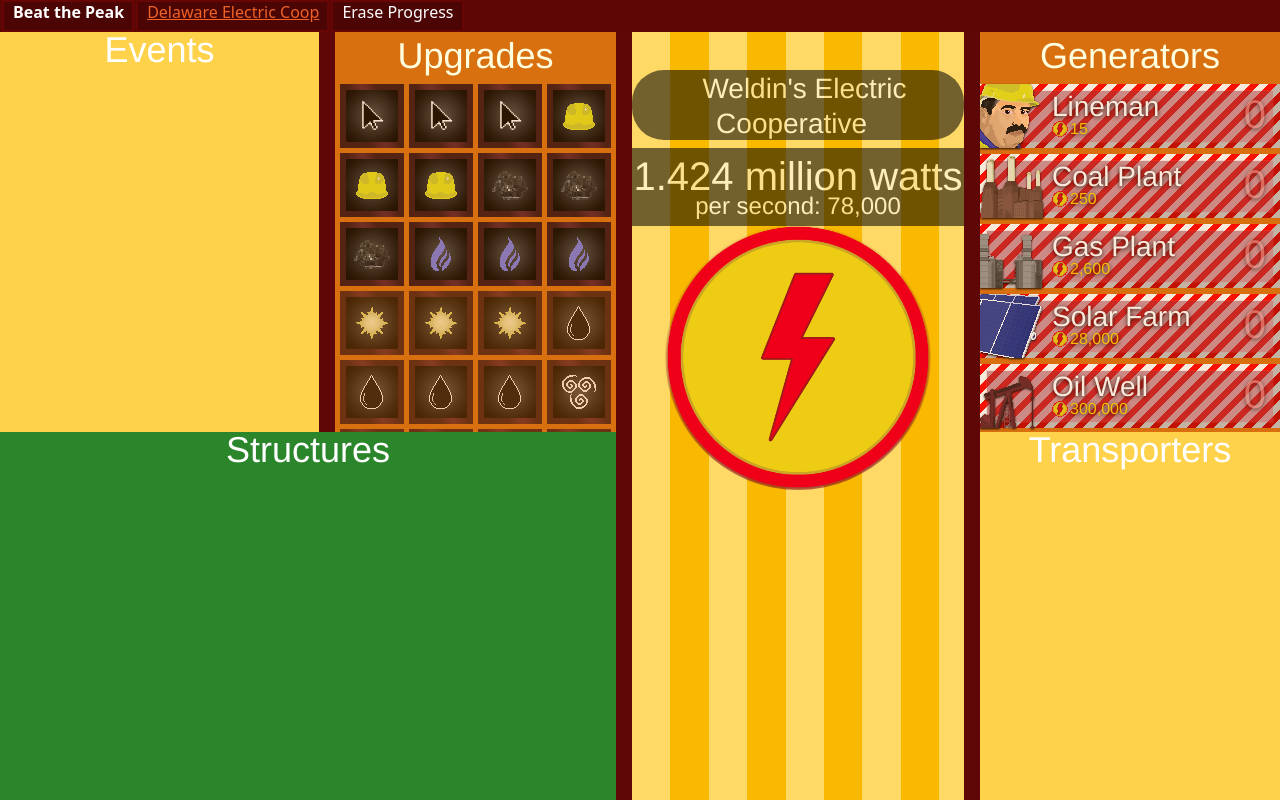
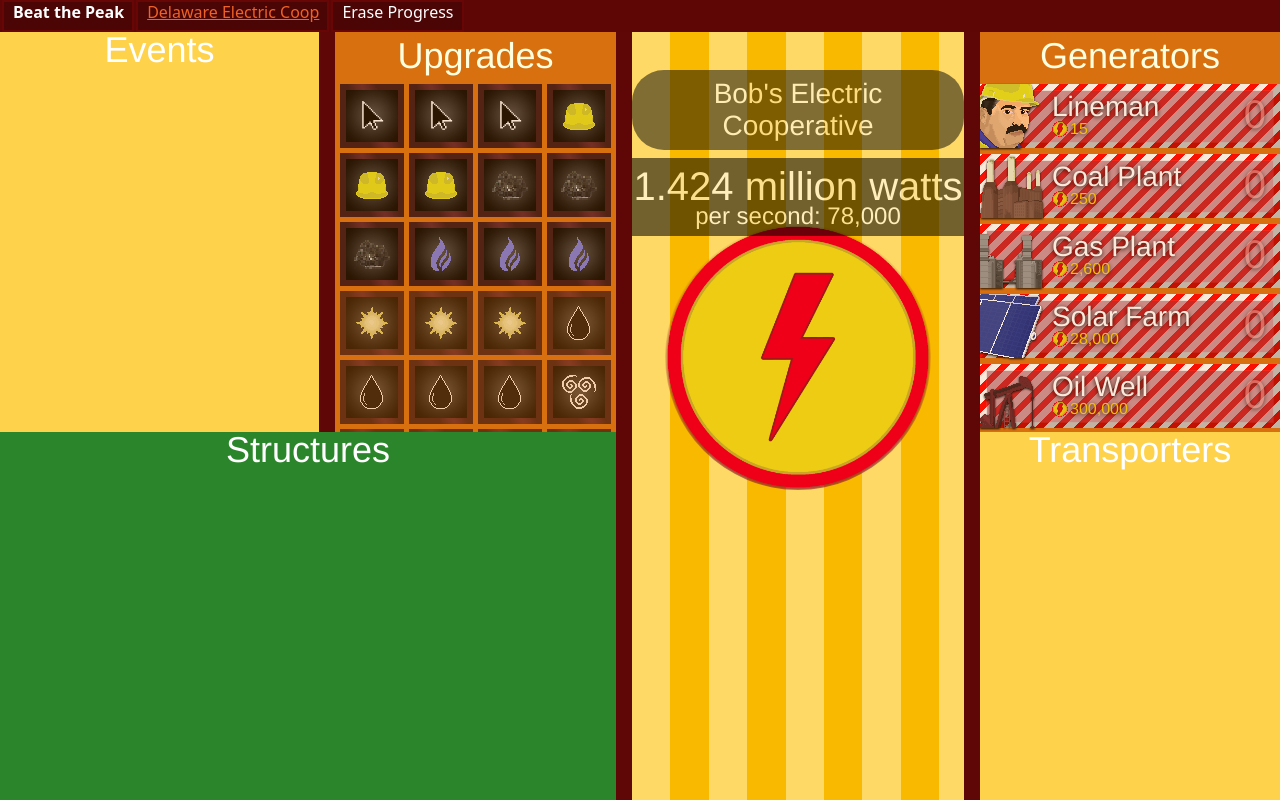
Before and after one commit to weldindunn/beat-the-peak, a React (Create React App) app: page / in a window 1280 px wide. Built offline with nearby package versions, Linux system fonts and the light colour scheme.

Commit message:
Added ability to change name

```diff
--- a/src/App.tsx
+++ b/src/App.tsx
@@ -14,6 +14,9 @@ function App() {
   window.onload = function() {
     load();
   }
+
+  //Player's name
+  const [name, setName] = useState<string>("Bob");
 
   //The number of watts and watts generated per second
   const [watts, setWatts] = useState<number>(1000000);
@@ -275,6 +278,9 @@ function App() {
      ========= */
 
   function save(): void {
+    //Saves name
+    localStorage.setItem('name', JSON.stringify(name));
+
     //Saves # of watts
     localStorage.setItem('watts', JSON.stringify(watts));
 
@@ -311,6 +317,12 @@ function App() {
      ========= */
 
   function load(): void {
+
+    //Loads name
+    const localName = localStorage.getItem('name');
+    if (localName) {
+      setName(JSON.parse(localName));
+    }
 
     //Loads watts
     const localWatts = localStorage.getItem('watts');
@@ -439,6 +451,8 @@ function App() {
   return (
     <div className="App">
       <ViewHub
+        name={name}
+        setName={setName}
         watts={watts}
         wattsPerSec={wattsPerSec}
 
--- a/src/components/style/center.css
+++ b/src/components/style/center.css
@@ -14,7 +14,6 @@
 .center span {
   opacity: 1;
   color: white;
-
 }
 
 /* Hides scrollbar for chrome/safari/opera/edge */
@@ -27,14 +26,6 @@
   top: 5%;
   opacity: 0.55;
   z-index: 1;
-}
-
-.name-text-box {
-  display: inline-block;
-  border-radius: 4vh;
-  background-color: black;
-  line-height: 4vh;
-  margin-bottom: 1vh;
 }
 
 .watts-text-box {
@@ -50,6 +41,18 @@
   padding-bottom: 1vh;
   padding-left: 1vw;
   padding-right: 1vw;
+
+  display: inline-block;
+  border-radius: 4vh;
+  background-color: black;
+  color: white;
+  line-height: 4vh;
+  margin-bottom: 1vh;
+  opacity: 0.9;
+}
+
+.coop-name:hover {
+  opacity: 1;
 }
 
 .num-watts {
--- a/src/components/viewCenter.tsx
+++ b/src/components/viewCenter.tsx
@@ -1,27 +1,67 @@
-import React from "react";
-//import { Button } from "react-bootstrap";
+import React, { useState } from "react";
+import { Button, Form, Modal } from "react-bootstrap";
 import { numberConvertor } from "./utilities/numberConvertor";
 import "./style/center.css";
 import bolt from "../img/bolt.png";
 
 export function ViewCenter ({
+    name,
+    setName,
     watts,
     wattsPerSec,
     clickBolt
 } : {
+    name: string;
+    setName: (name: string) => void;
     watts: number;
     wattsPerSec: number;
     clickBolt: () => void;
 }): JSX.Element {
+
+    const [isEditing, setEditing] = useState<boolean>(false);
+    const [resetName, setResetName] = useState<string>("");
+
+    function cancel(): void {
+        setName(resetName);
+        setEditing(false);
+    }
+
+    function open(): void {
+        setResetName(name)
+        setEditing(true);
+    }
+
     return (
         <div className="center">
             <div className="top-text">
                 {/* Power Button */}
                 <div className="name-text-box">
-                    <span className="coop-name">
-                        Weldin's Electric Cooperative
-                    </span>
+                    <button className="coop-name" onClick={open}>
+                        {name}'s Electric Cooperative
+                    </button>
                 </div>
+                <Modal show={isEditing} animation={true}>
+                    <Modal.Header>
+                        <Modal.Title>Change Name</Modal.Title>
+                    </Modal.Header>
+
+                    <Modal.Body>
+                        <Form>
+                            <Form.Group>
+                                <Form.Control
+                                    value={name}
+                                    onChange={(event: React.ChangeEvent<HTMLInputElement>) => setName(event.target.value)}
+                                    placeholder="Enter Name"
+                                />
+                            </Form.Group>
+                        </Form>
+                    </Modal.Body>
+
+                    <Modal.Footer>
+                        <Button variant="success" onClick={() => setEditing(false)}>Save</Button>
+                        <Button variant="warning" onClick={cancel}>Cancel</Button>
+                    </Modal.Footer>
+                </Modal>
 
                 {/* # of Watts */}
                 <div className="watts-text-box">
--- a/src/components/viewHub.tsx
+++ b/src/components/viewHub.tsx
@@ -6,6 +6,8 @@ import { ViewUpgrades } from "./viewUpgrades";
 import { Upgrade } from "../interfaces/upgrade";
 
 export function ViewHub({
+    name,
+    setName,
     watts,
     wattsPerSec,
 
@@ -48,6 +50,8 @@ export function ViewHub({
 
     eraseGame
 } : {
+    name: string;
+    setName: (name: string) => void;
     watts: number;
     wattsPerSec: number;
 
@@ -164,6 +168,8 @@ export function ViewHub({
                 {/* Center */}
                 <div className="center-column">
                     <ViewCenter
+                        name={name}
+                        setName={setName}
                         watts={watts}
                         wattsPerSec={wattsPerSec}
                         clickBolt={clickBolt}
```
